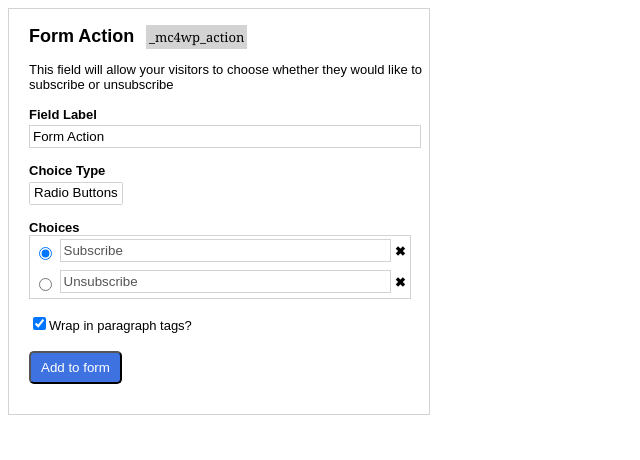
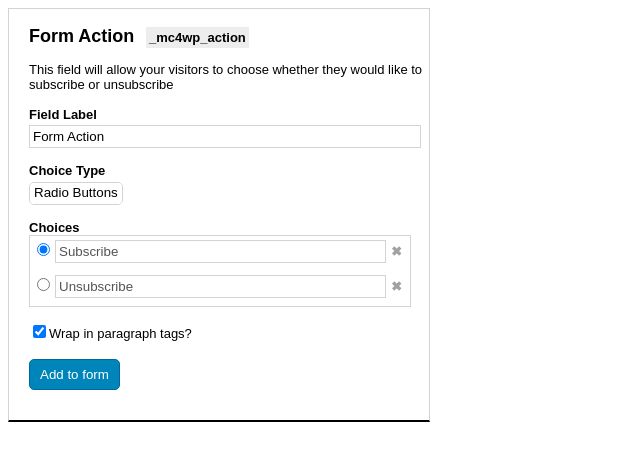
Before and after one commit to VitaliSivakou/VitaliSivakou-Tasks, a plain HTML site: page task2/task2form.html in a window 1280 px wide. Shown: the whole page, without its empty margins (0-640 px from the left). Drawn offline with Linux system fonts and the light colour scheme.

Commit message:
Minor fixes (mostly color changes) to task2form.

```diff
--- a/task2/task2form.css
+++ b/task2/task2form.css
@@ -4,6 +4,7 @@
     padding-left: 20px;
     padding-top: 17px;
     border: 1px solid lightgray;
+    border-bottom: 2px solid black;
     width: 400px;
     padding-bottom: 30px;
 }
@@ -14,8 +15,8 @@
 .form__name2 {
     margin: 8px;
     padding: 3px;
-    background: lightgray;
-    font-family: Cambria, Cochin, Georgia, Times, 'Times New Roman', serif;
+    background: rgb(237,237,237);
+    font-weight: bold;
 }
 .form__label {
     font-weight: bold;
@@ -26,6 +27,7 @@
 }
 .form__select {
     border: 1px solid lightgray;
+    border-radius: 5px;
     margin-top: 4px;
     padding: 2px;
 }
@@ -37,7 +39,7 @@
     border: 1px solid lightgray;
     background: white;
     width: 85%;
-    margin-bottom: 5px;
+    margin: 4px 0 8px 0;
 }
 .form__radioarea {
     border: 1px solid lightgray;
@@ -51,11 +53,13 @@
 }
 .form__innerradio {
     display: flex;
-    align-items: center;
+    align-items: baseline;
     justify-content: space-evenly;
 }
 .form__radioarea .form__label{
     order: 1;
+    color: rgb(161,161,161);
+    margin: 0 6px 0 3px;
 }
 .form__innerradio__remover:checked + .form__input,
 .form__innerradio__remover:checked + .form__input + .form__input,
@@ -63,18 +67,11 @@
     display: none;
 }
 .form__button {
-    background-color: rgb(62, 114, 224);
+    background-color: rgb(0, 133, 186);
+    border: 1px solid rgb(0,104,152);
     color: white;
     padding: 7px;
     border-radius: 5px;
     padding-left: 10px;
     padding-right: 10px;
 }
-/* Первый вариант был неудачным.
-a:visited{
-    order: 2;
-}
-a:visited,a:visited + input,a:visited + input + input{
-    display: none;
-}
-*/
```
